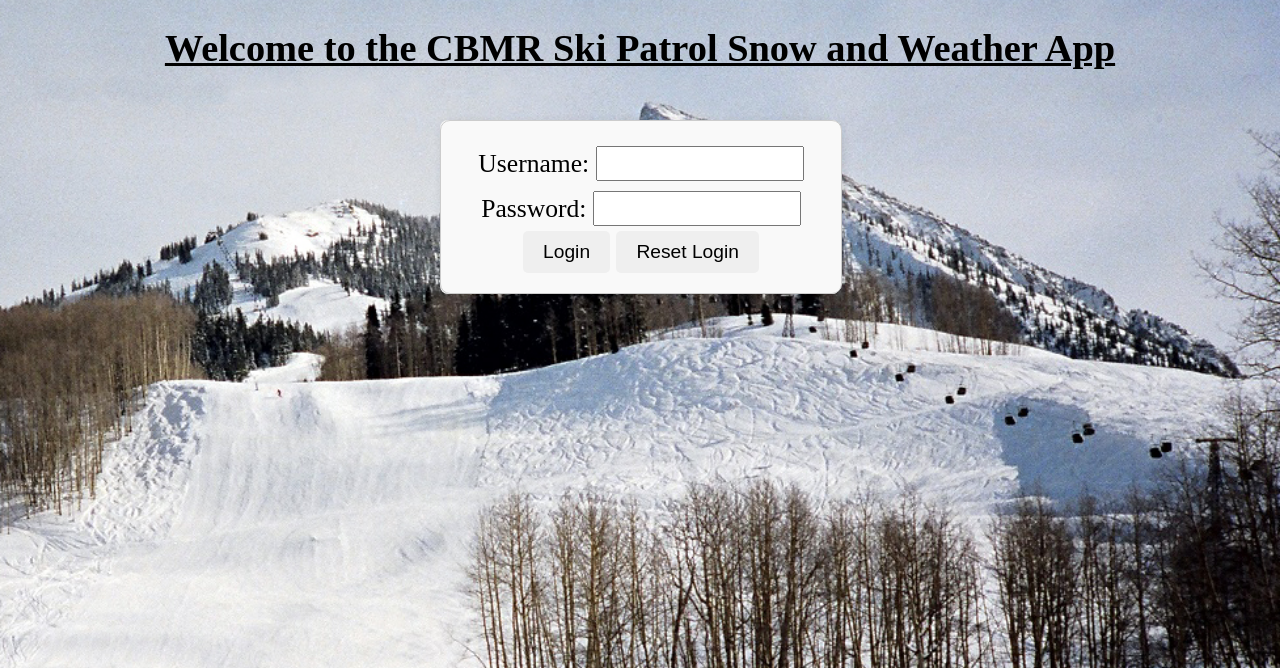
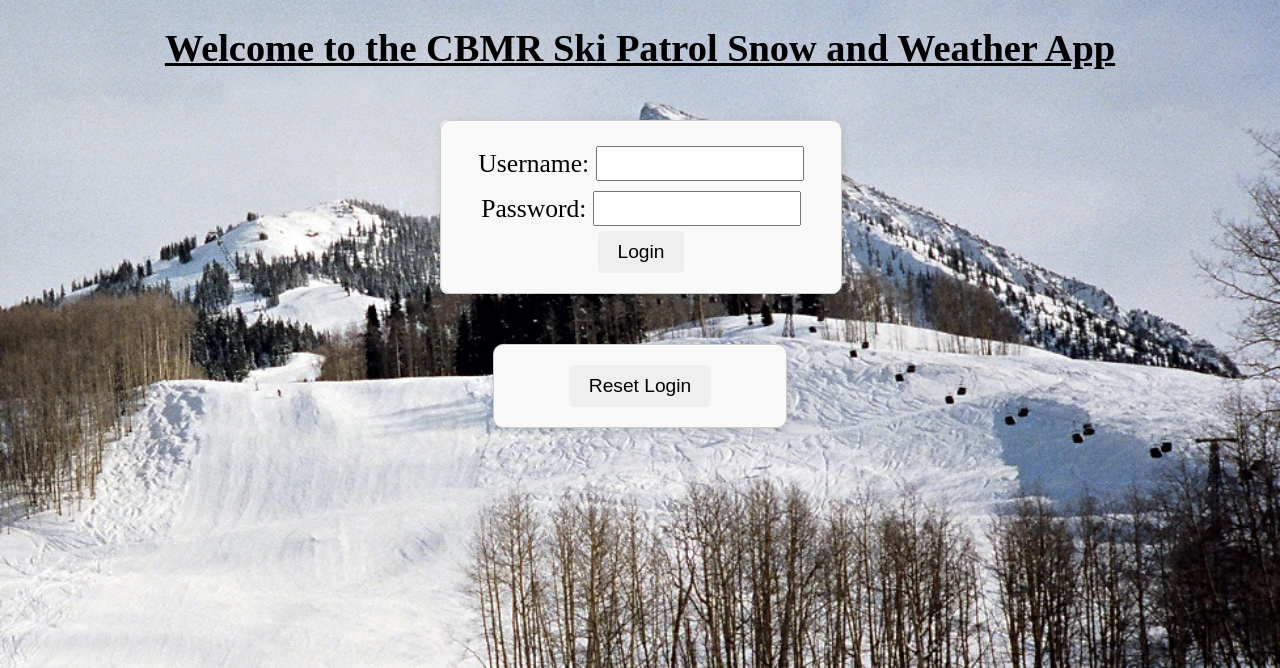
Before and after one commit to rhys-jordan/cbmr_weather_patrol_app, a Flask app: page / in a window 1280 px wide. Shown: the part 93-761 px from the top of the page. Run offline with Flask 3, Linux system fonts and the light colour scheme; some libraries are stand-ins or nearby versions.

Commit message:
Sprint 3: Fixing User reset

```diff
--- a/CBMR_Weather/static/style.css
+++ b/CBMR_Weather/static/style.css
@@ -675,3 +675,7 @@ button {
 #readDataBox td {
     font-size: 0.9rem; /* Smaller font size */
 }
+
+#resetLogin{
+    width: 20%;
+}
--- a/CBMR_Weather/templates/loginform_user.html
+++ b/CBMR_Weather/templates/loginform_user.html
@@ -15,10 +15,16 @@
                         </div>
                 <div id="login_button_div">
                 <button type="submit" name="action" value="submit_query">Login</button>
-                <button type="submit" name="action" value="submit_query" onclick="submit_loginReset(event)">Reset Login</button>
                         </div>
+        </form>
+
+</div>
+<div id="loginForm_container_reset">
+        <form id="resetLogin" action="/resetEmail" method="post">
+              <button type="submit" name="action" value="submit_query" onclick="submit_loginReset(event)">Reset Login</button>
         </form>
 </div>
 
 
+
 {% endblock %}
```
